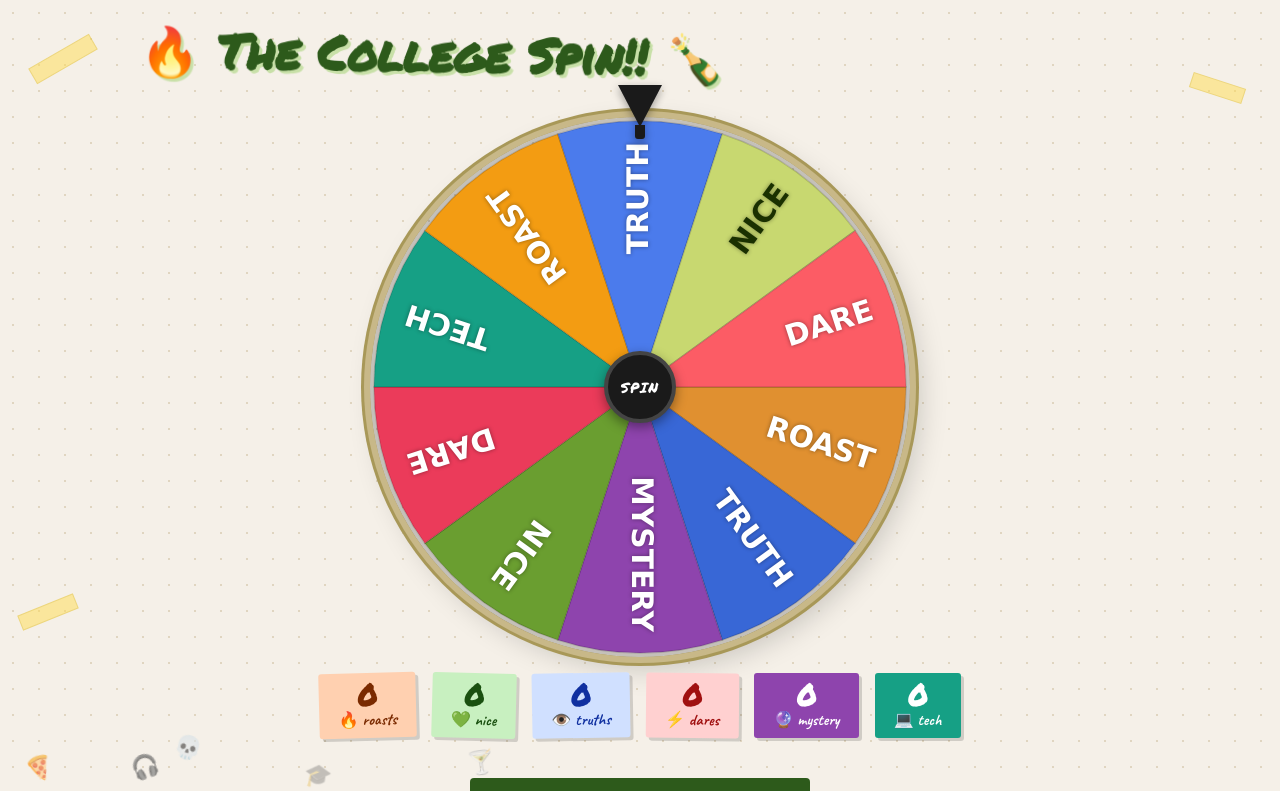
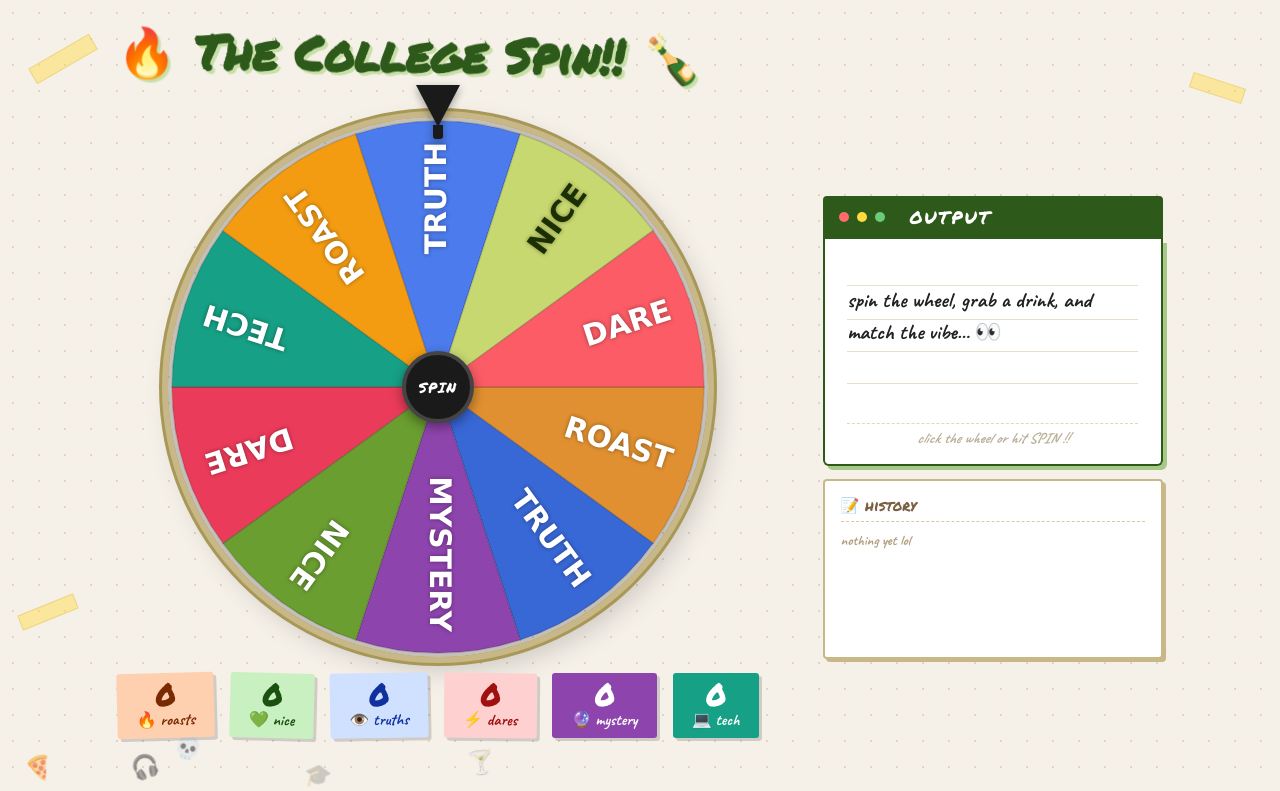
Before and after one commit to harmangill17/spingame, a React (Vite) app: page / in a window 1280 px wide. Shown: the top 791 px of the page. Built offline with nearby package versions, Linux system fonts and the light colour scheme.

Commit message:
Update layout to keep wheel and results side-by-side

```diff
--- a/src/index.css
+++ b/src/index.css
@@ -33,12 +33,13 @@ h1 {
 
 .layout {
   display: flex;
+  flex-direction: row;
   align-items: center;
   justify-content: center;
-  gap: 2.5rem;
-  flex-wrap: wrap;
+  gap: 4rem;
+  flex-wrap: nowrap;
   width: 100%;
-  max-width: 1000px;
+  max-width: 1200px;
 }
 
 /* Tape styling */
```
